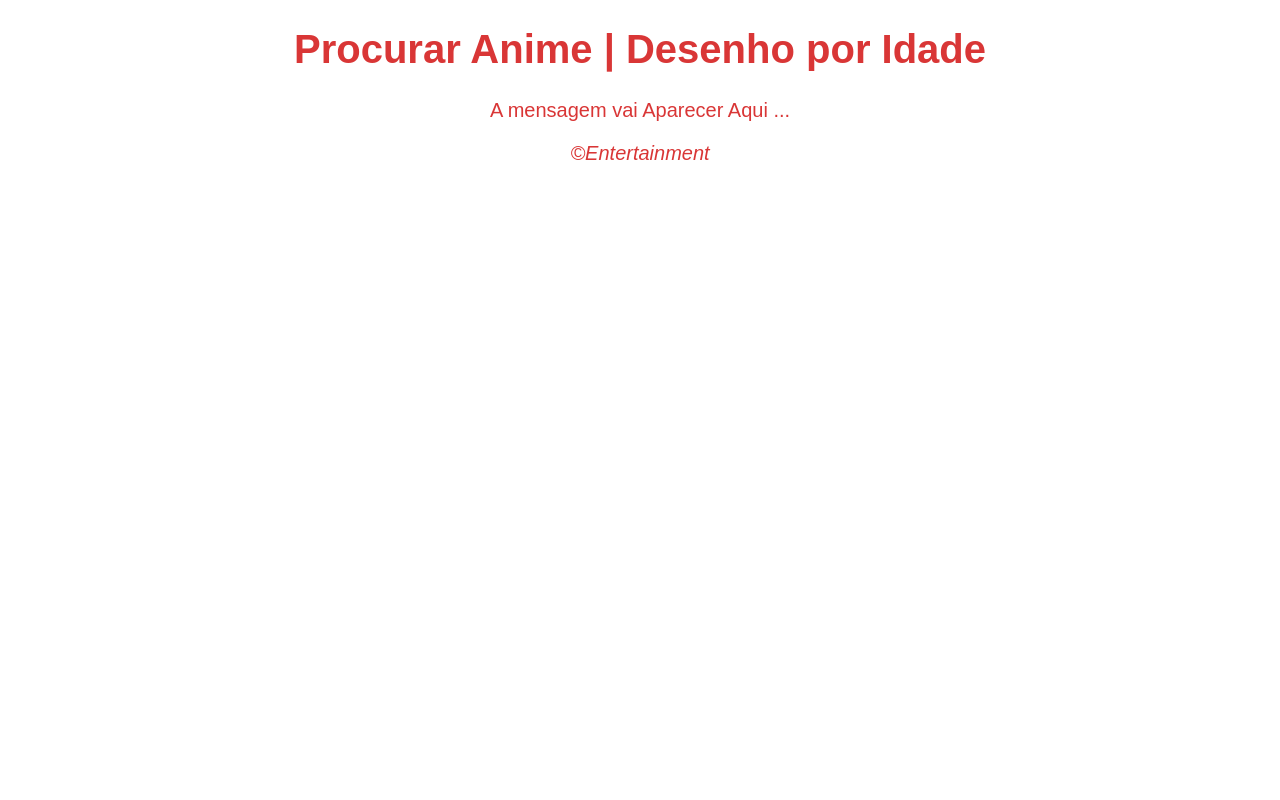
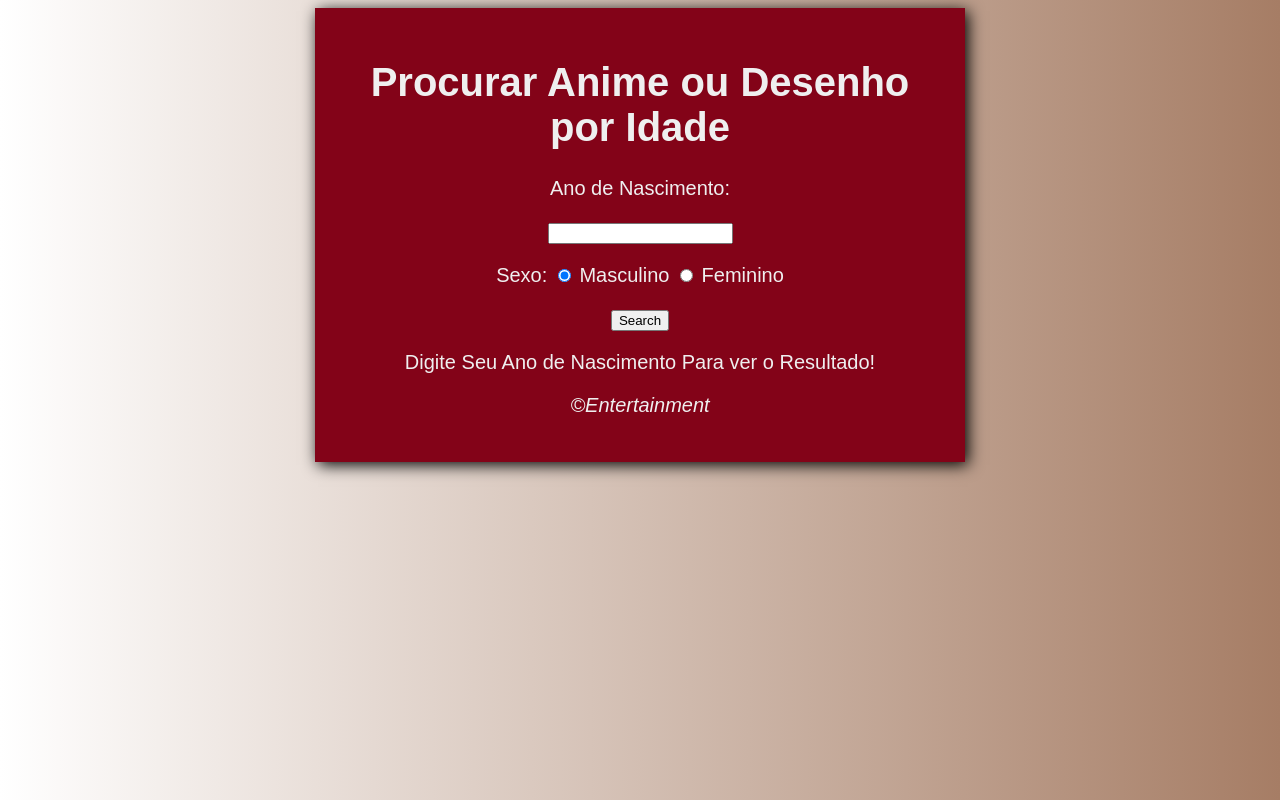
Before and after one commit to dudunfl/Pesquisa-de-Desenho-ou-Anime-por-Idade, a plain HTML site: page index.html in a window 1280 px wide. Drawn offline with Linux system fonts and the light colour scheme.

Commit message:
add-to-commit

```diff
--- a/index.html
+++ b/index.html
@@ -13,24 +13,35 @@
 <body>
     <main>
         <header>
-            <h1>Procurar Anime | Desenho por Idade</h1>
+            <h1>Procurar Anime ou Desenho por Idade</h1>
         </header>
 
         <section>
             <div>
-                A mensagem vai Aparecer Aqui ...
+                <p>Ano de Nascimento:</p>
+                <input type="number" name="txtano" id="txtano" min="0">
+                <p>Sexo:
+                    <input type="radio" name="radsex" id="masc" checked>
+                    <label for="masc">Masculino</label>
+                    <input type="radio" name="radsex" id="fem">
+                    <label for="fem">Feminino</label>
+                </p>
+                <p>
+                    <input type="button" value="Search" onclick="verificar()">
+                </p>
+
+
             </div>
 
-            <div>
-
-
+            <div id="res">
+                Digite Seu Ano de Nascimento Para ver o Resultado!
             </div>
         </section>
 
         <footer>
             <p>&copy;Entertainment</p>
 
-            <script src="mystyle.js"></script>
+            <script src="mystyle.js "></script>
         </footer>
 
     </main>
--- a/mystyle.css
+++ b/mystyle.css
@@ -5,19 +5,28 @@
     }
 
     body {
-        background-image: linear-gradient(90deg, white, );
-        font-size: 20px;
+        background-image: linear-gradient(to right, white, #A67D65);
+        font: normal 15pt Arial;
+        height: 600px;
+    }
+
+    main {
+        background-color: #830318;
+        box-shadow: 3px 3px 15px #000000;
+        width: 600px;
+        padding: 25px;
+        margin: auto;
     }
 
     header {
-        color: #D93636;
+        color: #EFEFEF;
     }
 
     section {
-        color: #D93636;
+        color: #EFEFEF;
     }
 
     footer {
-        color: #D93636;
+        color: #EFEFEF;
         font-style: italic;
     }
```
